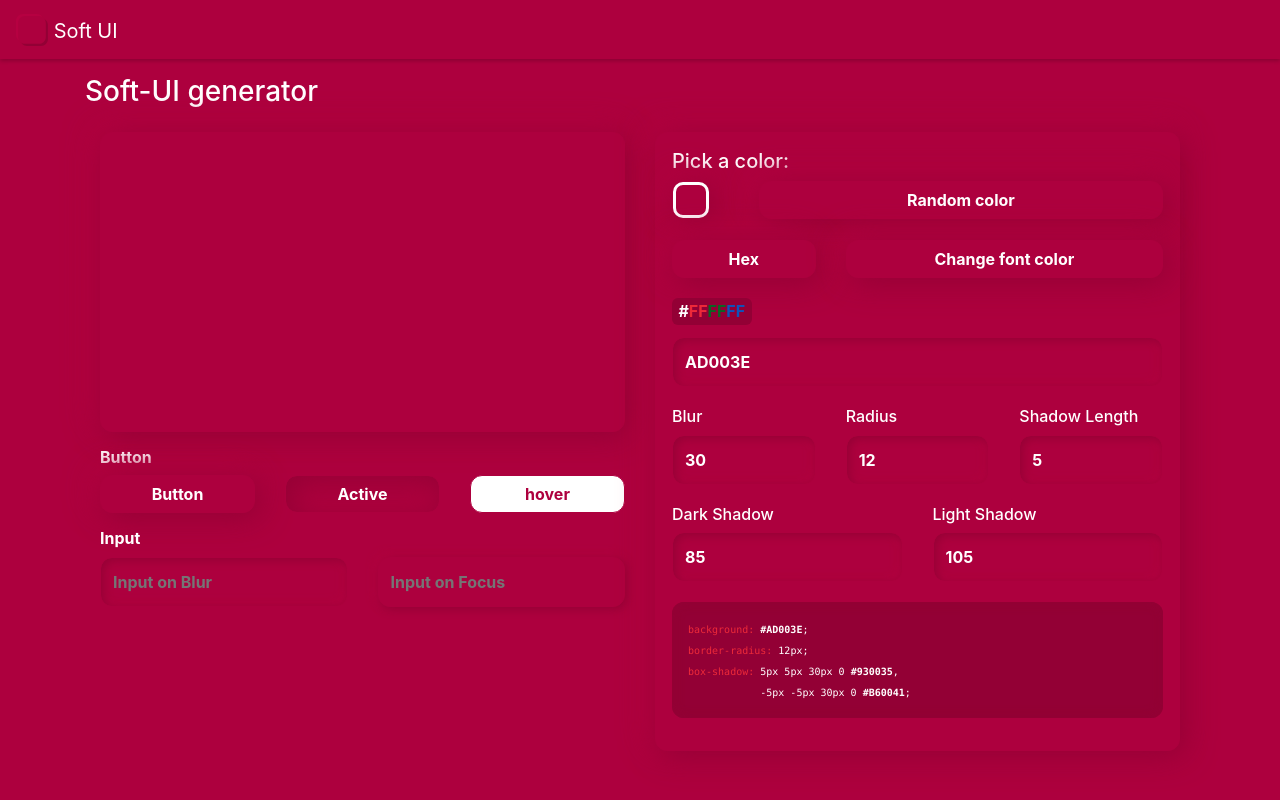
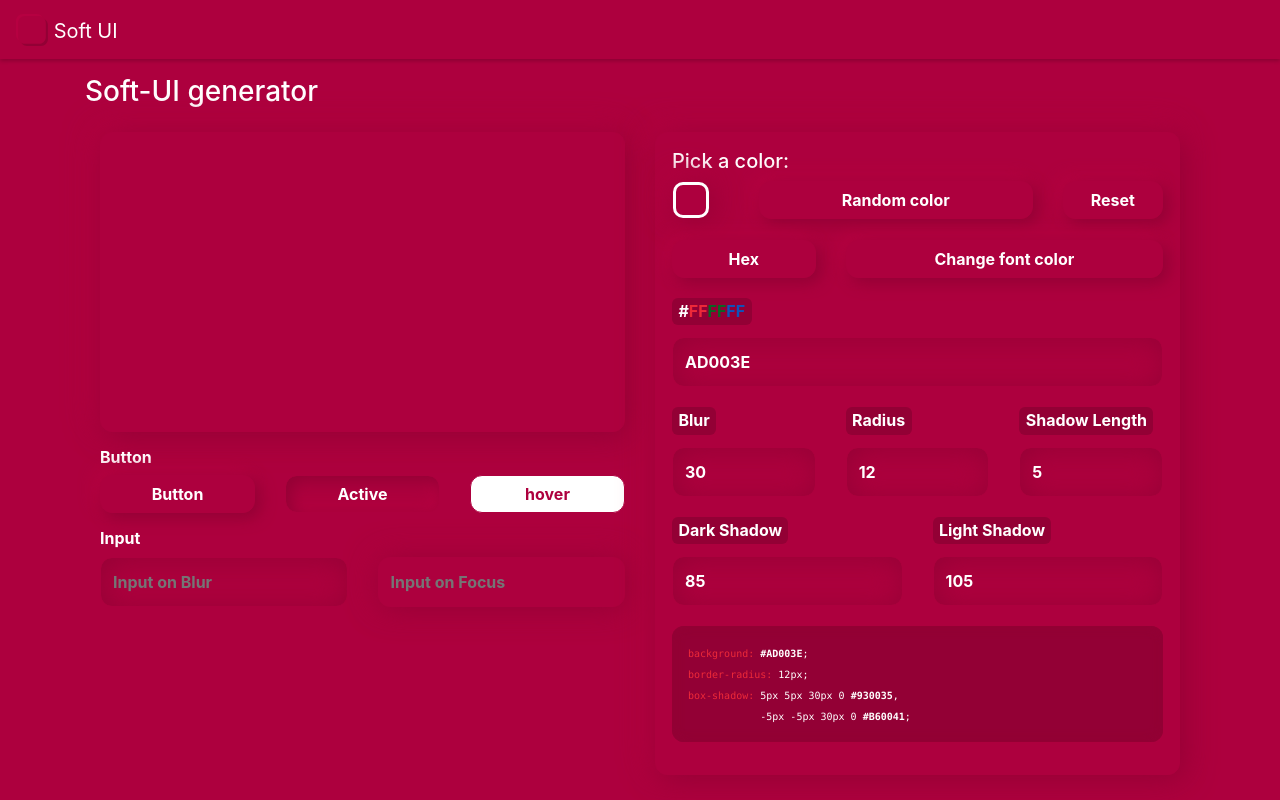
Before and after one commit to shchilkin/soft-ui, a React (Create React App) app in the folder Frontend/: page / in a window 1280 px wide. Built offline with nearby package versions, Linux system fonts and the light colour scheme; the HTML template or start-up script is replaced by a standard one.

Commit message:
Added reset feature. It resets all values to the initial color (cherry red)

```diff
--- a/Frontend/src/Components/Generator/Generator.components/SoftUIGenButton.js
+++ b/Frontend/src/Components/Generator/Generator.components/SoftUIGenButton.js
@@ -16,6 +16,7 @@ const SoftUIGenButton = ({props, children, onClick, state='', type = 'default'})
         shadowLength = props.shadowLength;
     }
 
+    console.log('shadow', lighterShadow);
     const buttonStyle = {
         default:{
             initial:{
@@ -24,8 +25,8 @@ const SoftUIGenButton = ({props, children, onClick, state='', type = 'default'})
                 transition: 'background-color .5s, color .5s',
                 border:`1px solid ${mainColor}`,
                 color:font,
-                boxShadow: `${shadowLength}px ${shadowLength}px ${Blur}px 0 ${darkerShadow},
-                       -${shadowLength}px -${shadowLength}px ${Blur}px 0 ${lighterShadow}`,
+                boxShadow: `${shadowLength}px ${shadowLength}px ${Math.round(Blur/2)}px 0 ${darkerShadow},
+                       -${shadowLength}px -${shadowLength}px ${Math.round(Blur/2)}px 0 ${lighterShadow}`,
                 borderRadius: '12px',
                 padding: '.375rem .75rem',
                 fontWeight:'bold'
@@ -36,8 +37,8 @@ const SoftUIGenButton = ({props, children, onClick, state='', type = 'default'})
                 transition: 'background-color .5s, color .5s',
                 border:`1px solid ${mainColor}`,
                 color:font,
-                boxShadow: `inset ${shadowLength}px ${shadowLength}px ${Blur}px 0 ${darkerShadow},
-                       inset -${shadowLength}px -${shadowLength}px ${Blur}px 0 ${lighterShadow}`,
+                boxShadow: `inset ${shadowLength}px ${shadowLength}px ${Math.round(Blur/2)}px 0 ${darkerShadow},
+                       inset -${shadowLength}px -${shadowLength}px ${Math.round(Blur/2)}px 0 ${lighterShadow}`,
                 borderRadius: '12px',
                 padding: '.375rem .75rem',
                 fontWeight:'bold'
--- a/Frontend/src/Components/Generator/Generator.components/SoftUIGenInput.js
+++ b/Frontend/src/Components/Generator/Generator.components/SoftUIGenInput.js
@@ -8,7 +8,7 @@ const SoftUIGenInput = ({props, type = 'text', onChange, placeholder, value, sta
 
     const [inputFocus, setInputFocus] = useState(false);
     let mainColor, font, darkerShadow, lighterShadow = '#121212';
-    let Blur, shadowLength = 1;
+    let Blur = 1;
 
     if (typeof(props) != 'undefined'){
         mainColor = props.mainColor;
@@ -16,7 +16,6 @@ const SoftUIGenInput = ({props, type = 'text', onChange, placeholder, value, sta
         darkerShadow = props.darkerShadow;
         lighterShadow = props.lighterShadow;
         Blur = props.Blur;
-        shadowLength = props.shadowLength;
     }
 
     const inputStyle = {
@@ -24,13 +23,13 @@ const SoftUIGenInput = ({props, type = 'text', onChange, placeholder, value, sta
             borderColor: mainColor,
             backgroundColor: mainColor,
             color: font,
-            boxShadow: `inset 2px 2px 10px 0 ${darkerShadow}, inset -2px -2px 10px 0 ${lighterShadow}`
+            boxShadow: `inset 2px 2px ${Blur}px 0 ${darkerShadow}, inset -2px -2px ${Blur}px 0 ${lighterShadow}`
         },
         focus: {
             borderColor: mainColor,
             backgroundColor: mainColor,
             color: font,
-            boxShadow: `2px 2px 10px 0 ${darkerShadow}, -2px -2px 10px 0 ${lighterShadow}`
+            boxShadow: `2px 2px ${Blur}px 0 ${darkerShadow}, -2px -2px ${Blur}px 0 ${lighterShadow}`
         }
     }
 
--- a/Frontend/src/Components/Generator/Generator.js
+++ b/Frontend/src/Components/Generator/Generator.js
@@ -22,6 +22,7 @@ const Generator = () => {
     darkShadowFactor,
     lightShadowFactor,
     changeColor,
+    resetTheme,
     inverseFont,
     codeFontColor,
     changeShadowBlur,
@@ -83,7 +84,7 @@ const Generator = () => {
     <div className={"row pt-1"}>
       <div className={"col-12"}>
         <h6>
-          <Badge style={{ backgroundColor: darkerShadow }}>
+          <Badge style={{ backgroundColor: darkerShadow, color: font }}>
             #<span style={{ color: "#ed2939", fontWeight: "bold" }}>FF</span>
             <span style={{ color: "#0B6623", fontWeight: "bold" }}>FF</span>
             <span style={{ color: "#0f52Ba", fontWeight: "bold" }}>FF</span>
@@ -239,10 +240,16 @@ const Generator = () => {
                 <div className={'col-2'}>
                     <ColorPickerSketch />
                 </div>
-                <div className={'col-10'}>
+                <div className={'col-7'}>
                   <SoftUIGenButton props={componentProps}
                                    onClick={generateRandom}
                                    children={'Random color'}
+                  />
+                </div>
+                <div className={'col-3'}>
+                  <SoftUIGenButton props={componentProps}
+                                   onClick={resetTheme}
+                                   children={'Reset'}
                   />
                 </div>
               </div>
@@ -265,7 +272,7 @@ const Generator = () => {
               {colorInputMode ? hexInput : rgbInput}
               <div className={"row"}>
                 <div className={"col-md-4"}>
-                  <h6>Blur</h6>
+                  <h6><Badge style={{ backgroundColor: darkerShadow, color:font}}>Blur</Badge></h6>
                   <SoftUIGenInput
                     type={"number"}
                     onChange={onChangeBlur}
@@ -275,7 +282,7 @@ const Generator = () => {
                   />
                 </div>
                 <div className={"col-md-4"}>
-                  <h6>Radius</h6>
+                  <h6><Badge style={{ backgroundColor: darkerShadow, color:font}}>Radius</Badge></h6>
                   <SoftUIGenInput
                     type={"number"}
                     onChange={onChangeRadius}
@@ -285,7 +292,7 @@ const Generator = () => {
                   />
                 </div>
                 <div className={"col-md-4"}>
-                  <h6>Shadow Length</h6>
+                  <h6><Badge style={{ backgroundColor: darkerShadow, color:font}}>Shadow Length</Badge></h6>
                   <SoftUIGenInput
                     type={"number"}
                     onChange={onChangeShadowLength}
@@ -295,7 +302,7 @@ const Generator = () => {
                   />
                 </div>
                 <div className={"col-sm-6"}>
-                  <h6>Dark Shadow</h6>
+                  <h6><Badge style={{ backgroundColor: darkerShadow, color:font}}>Dark Shadow</Badge></h6>
                   <SoftUIGenInput
                     type={"number"}
                     onChange={onChangeDarkShadowFactor}
@@ -305,7 +312,7 @@ const Generator = () => {
                   />
                 </div>
                 <div className={"col-sm-6"}>
-                  <h6>Light Shadow</h6>
+                  <h6><Badge style={{ backgroundColor: darkerShadow, color:font}}>Light Shadow</Badge></h6>
                   <SoftUIGenInput
                     type={"number"}
                     onChange={onChangeLightShadowFactor}
--- a/Frontend/src/contexts/theme/ThemeReducer.js
+++ b/Frontend/src/contexts/theme/ThemeReducer.js
@@ -6,7 +6,8 @@ import {
     CHANGE_SHADOW_LENGTH,
     CHANGE_DARK_SHADOW_FACTOR,
     CHANGE_LIGHT_SHADOW_FACTOR,
-    INVERSE_FONT
+    INVERSE_FONT,
+    THEME_RESET
 } from '../types';
 import {invertFont} from "../../Components/Generator/Functions.SoftUIGenerator";
 
@@ -339,5 +340,22 @@ export default (state, action) => {
                 ...state,
                 font: invertFont(state.font)
             }
+        case THEME_RESET:
+            return {
+                ...state,
+                Red: 173,
+                Green: 0,
+                Blue: 62,
+                shadowBlur: 30,
+                shadowLength: 5,
+                borderRadius: 12,
+                darkShadowFactor: 0.85,
+                lightShadowFactor: 1.05,
+                hexColor: (toHex(173) + toHex(0) + toHex(62)),
+                font: fontColor(173, 0, 62),
+                codeFontColor: fontColor(173, 0, 62),
+                shadows: calculateShadows(173,0,62,0.85,1.05),
+                codeBackgroundColor: "#930035",
+            }
     }
 };
--- a/Frontend/src/contexts/theme/ThemeState.js
+++ b/Frontend/src/contexts/theme/ThemeState.js
@@ -9,7 +9,8 @@ import {
   CHANGE_SHADOW_LENGTH,
   CHANGE_DARK_SHADOW_FACTOR,
   CHANGE_LIGHT_SHADOW_FACTOR,
-  INVERSE_FONT
+  INVERSE_FONT,
+  THEME_RESET
 } from "../types";
 import {
   calculateShadows,
@@ -122,6 +123,12 @@ const ThemeState = (props) => {
     });
   };
 
+  const resetTheme = () => {
+    dispatch({
+      type: THEME_RESET,
+    });
+  }
+
   const inverseFont = () => {
     dispatch({
       type: INVERSE_FONT
@@ -166,6 +173,7 @@ const ThemeState = (props) => {
   return (
     <ThemeContext.Provider
       value={{
+        resetTheme,
         inverseFont,
         changeTheme,
         changeColor,
--- a/Frontend/src/contexts/types.js
+++ b/Frontend/src/contexts/types.js
@@ -6,3 +6,4 @@ export const CHANGE_SHADOW_LENGTH = "CHANGE_SHADOW_LENGTH";
 export const CHANGE_DARK_SHADOW_FACTOR = "CHANGE_DARK_SHADOW_FACTOR";
 export const CHANGE_LIGHT_SHADOW_FACTOR = "CHANGE_LIGHT_SHADOW_FACTOR";
 export const INVERSE_FONT = "INVERSE_FONT";
+export const THEME_RESET = "THEME_RESET";
```
